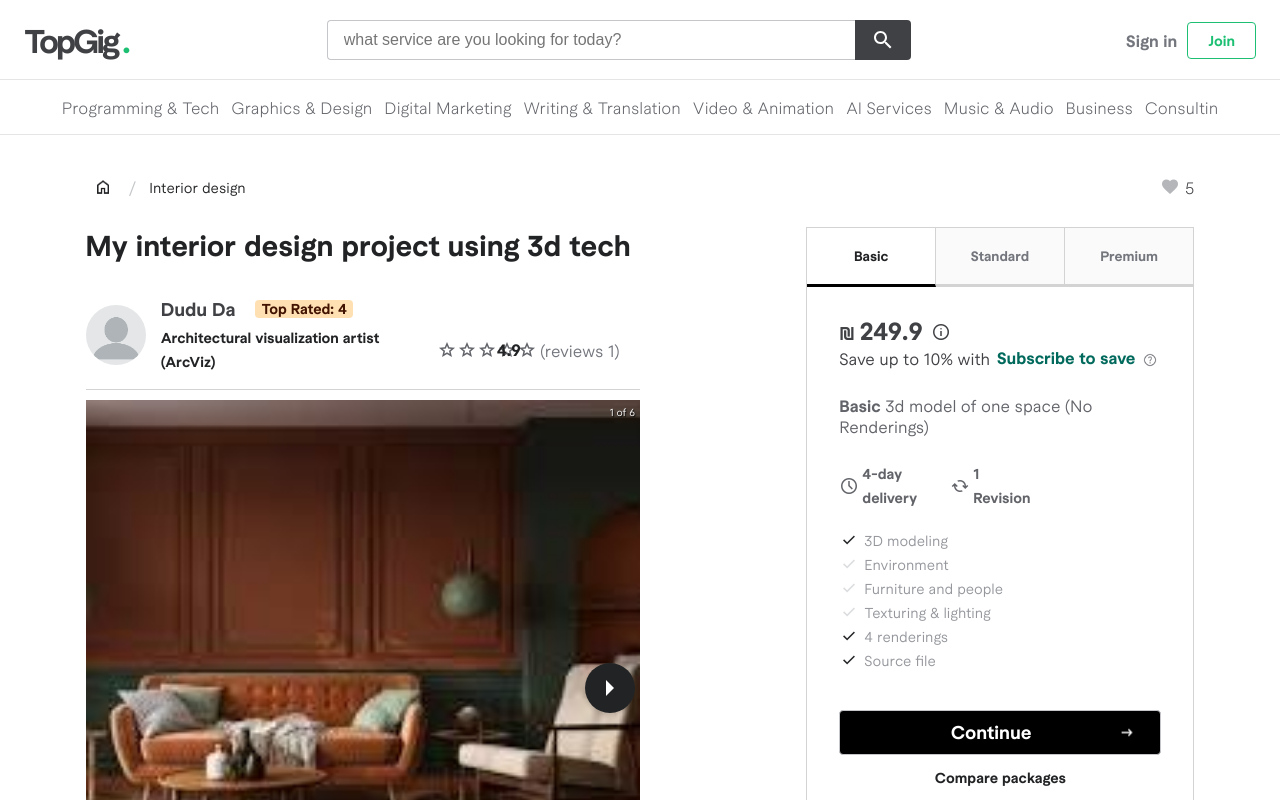
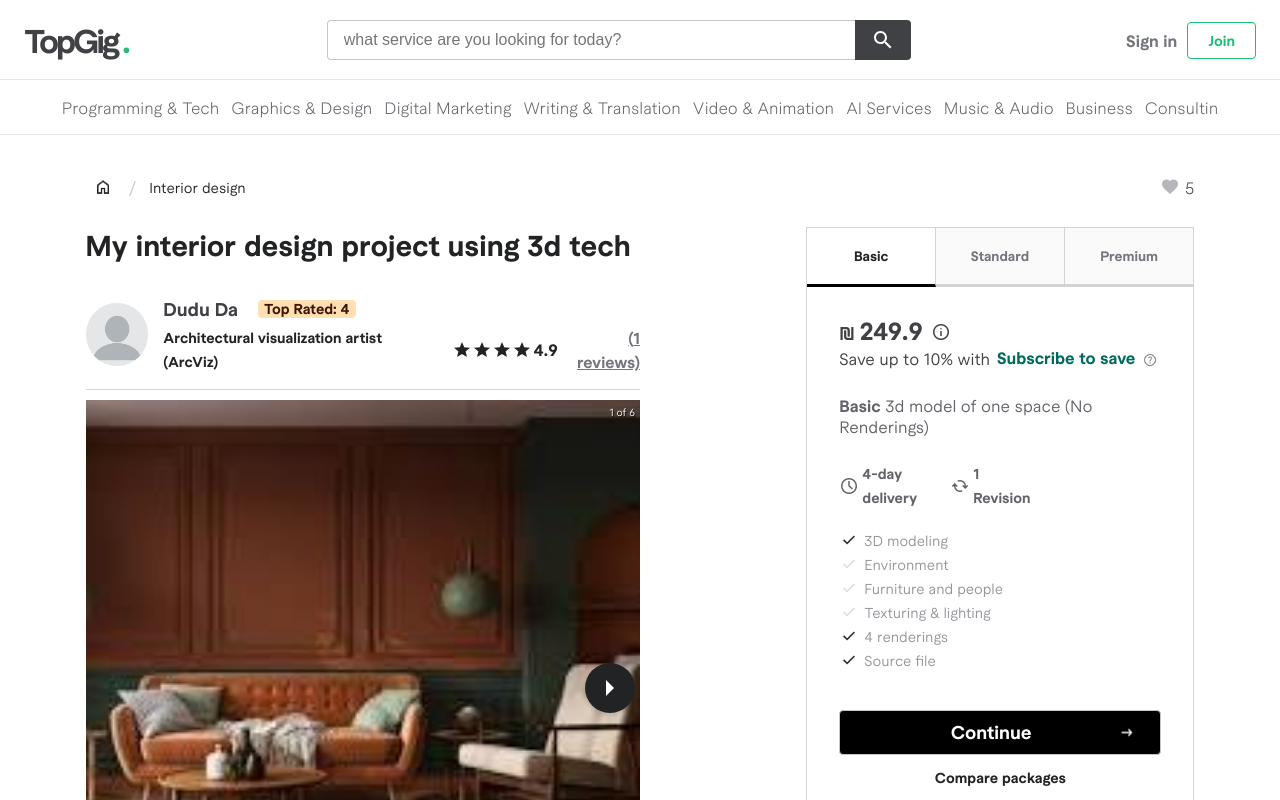
Before and after one commit to nadavbotzer/frontend-gig, a React (Vite) app: page /gig/1 in a window 1280 px wide. Shown: the top 800 px of the page. Built offline with nearby package versions, Linux system fonts and the light colour scheme.

Commit message:
Fixed mini user spans

```diff
--- a/src/assets/styles/cmps/MiniUser.scss
+++ b/src/assets/styles/cmps/MiniUser.scss
@@ -87,19 +87,20 @@
                     font-size: rem(14px);
                 }
 
+                .rating {
+                    display: flex;
+                    flex-direction: row;
+                    align-items: center;
+                    justify-content: space-between;
+
                     .reviews {
-                    align-items: flex-start;
+                        width: fit-content;
+                        text-align: end;
                         color: #74767e;
-                    line-height: rem(24px);
-                    margin: rem(0px) rem(0px) rem(0px) rem(4px);
-                    text-align: center;
-                    font-weight: 500;
-                    font-size: rem(16px);
-
-                    &:hover {
+                        font-weight: 550;
                         text-decoration: underline;
                         text-decoration-color: #74767e;
-                    }
+                        font-size: rem(15.5px);
                     }
 
                     .star-rating {
@@ -128,6 +129,7 @@
                             line-height: rem(24px);
                             padding: rem(0px) rem(0px) rem(0px) rem(4px);
                             font-size: rem(16px);
+                        }
                     }
                 }
             }
--- a/src/cmps/MiniUser/MiniUser.jsx
+++ b/src/cmps/MiniUser/MiniUser.jsx
@@ -4,6 +4,15 @@ import { StatusOnline } from '../StatusOnline.jsx';
 import '../../assets/styles/cmps/MiniUser.scss'
 
 export function MiniUser({ isAbout }) {
+
+    function createRatingStarString(rate) {
+        let stars = []
+        for (let i = 0; i < rate; i++) {
+            stars.push(<img className='icon' src='/images/star-dark-icon.png' key={i} />)
+        }
+        return stars;
+    }
+
     const gig = {
         _id: 'g101',
         title: 'I will design your logo',
@@ -36,6 +45,8 @@ export function MiniUser({ isAbout }) {
         ],
     }
 
+    const stars = createRatingStarString(gig.owner.rate)
+
     return <div className={`mini-user ${!isAbout ? 'border-bottom' : ''}`}>
 
         <section className='profile-content'>
@@ -57,20 +68,27 @@ export function MiniUser({ isAbout }) {
                 }
 
                 <div className={`about-user-row`}>
+
                     {!isAbout && <span className="profession">Architectural visualization artist (ArcViz)</span>}
-                    <div className="star-rating">
-                        <span className='stars'>
-                            <img width={'20px'} src={'/images/star-icon.png'} />
-                            <img width={'20px'} src={'/images/star-icon.png'} />
-                            <img width={'20px'} src={'/images/star-icon.png'} />
-                            <img width={'20px'} src={'/images/star-icon.png'} />
-                            <img width={'20px'} src={'/images/star-icon.png'} />
-                        </span>
-                        <span className='number'>4.9</span>
-                        <span className="reviews">{`(${isAbout ? '' : 'reviews '}${gig.reviews.length})`}</span>
+
+                    <div className="rating">
+                        <div className="star-rating">
+                            <span className='stars'>
+                                {
+                                    stars.map((star) => {
+                                        return star
+                                    })
+                                }
+                            </span>
+                            <span className='number'>4.9</span>
+                        </div>
+                        {!isAbout && <span className="reviews">({gig.reviews.length} reviews)</span>}
+                        {isAbout && <span className="reviews">({gig.reviews.length})</span>}
                     </div>
+
                     {isAbout && <span className='top-rated'> Top Rated: {gig.owner.rate}</span>}
                 </div>
+
             </section>
         </section>
         {isAbout && <input type="button" value="Contact me" className='contact' />}
```
Lines whose indentation alone changed are shown as unchanged.
